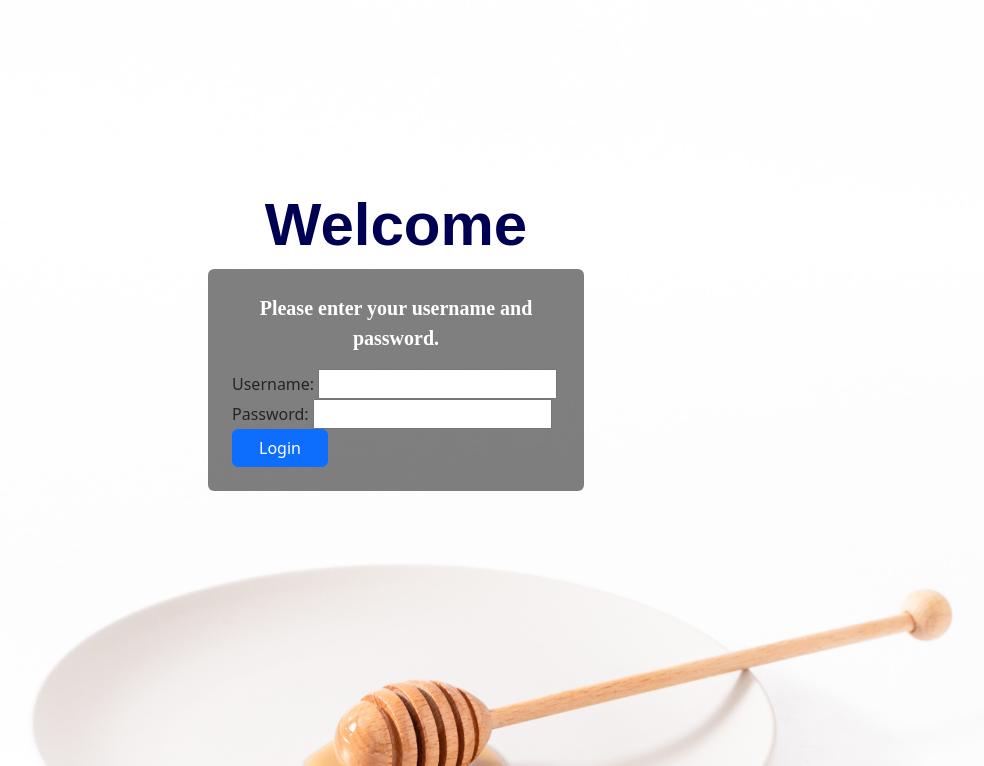
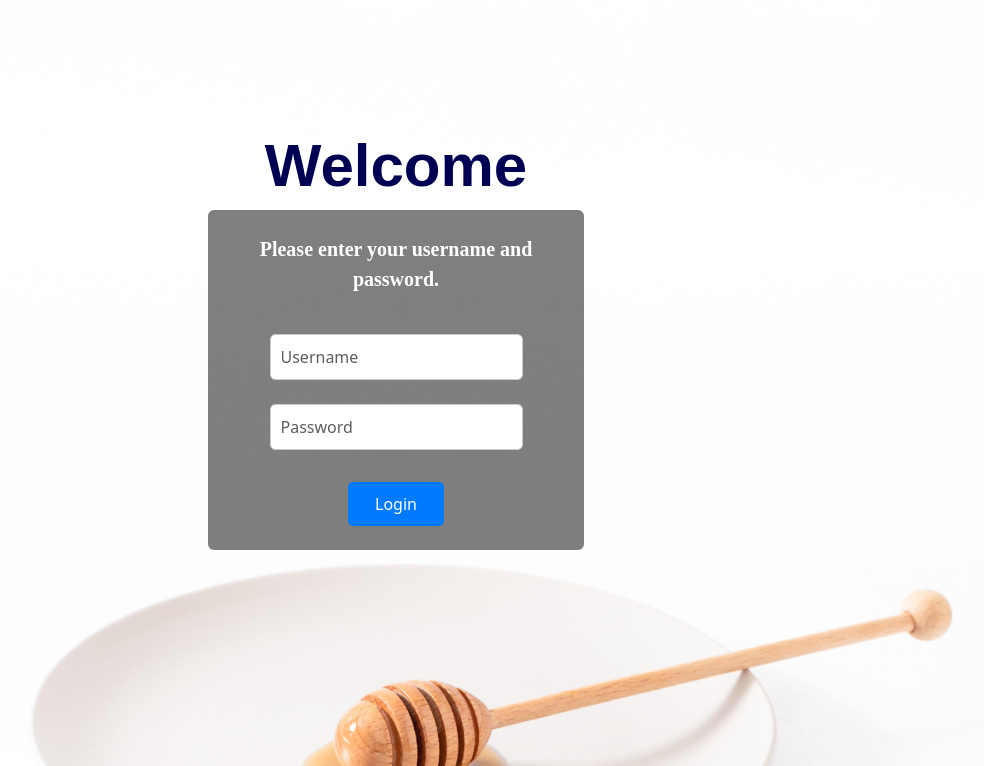
Before and after one commit to JacobCoch/recipe-app, a Django app: page /login/ in a window 1280 px wide. Shown: the top 766 px of the page, without its empty margins (244-1228 px from the left). Run offline with Django 4.2, Linux system fonts and the light colour scheme; some libraries are stand-ins or nearby versions.

Commit message:
add styles in login and signup template

```diff
--- a/recipe_project/views.py
+++ b/recipe_project/views.py
@@ -7,6 +7,7 @@ from .forms import LoginForm, SignUpForm
 # define a function view called login_view that takes a request from user
 def login_view(request):
     error_message = None
+    success_message = None
     form = LoginForm()  # Use the CustomLoginForm
 
     if request.method == "POST":
@@ -18,12 +19,14 @@ def login_view(request):
             user = authenticate(username=username, password=password)
 
             if user is not None:
+                success_message = "You have successfully logged in!"
                 login(request, user)
+
                 return redirect("recipes:recipes")
         else:
             error_message = "Oops, something went wrong."
 
-    context = {"form": form, "error_message": error_message}
+    context = {"form": form, "error_message": error_message, "success_message": success_message}
     return render(request, "auth/login.html", context)
 
 
--- a/static/recipe_project/styles/login.css
+++ b/static/recipe_project/styles/login.css
@@ -55,3 +55,38 @@ body.background-image {
   text-align: center;
   margin: 0 auto;
 }
+
+.input-control {
+  display: flex;
+  flex-direction: column;
+  flex-wrap: nowrap;
+  align-items: center;
+}
+.form-control {
+  width: 100%;
+  padding: 10px;
+  border: 1px solid #ccc;
+  border-radius: 5px;
+  font-size: 16px;
+}
+
+.error-message {
+  color: red;
+  margin-top: 5px;
+}
+
+/* Style the button as well */
+.login-btn {
+  background-color: #007bff;
+  color: #fff;
+  padding: 10px 20px;
+  border: none;
+  border-radius: 5px;
+
+  margin-top: 2rem;
+}
+
+.login-btn:hover {
+  background-color: #0056b3;
+  cursor: pointer;
+}
--- a/templates/auth/login.html
+++ b/templates/auth/login.html
@@ -31,16 +31,45 @@
           {% csrf_token %}
           <div class="input-control mx-auto">
             <div class="form-group">
-              {{ form.username.label_tag }} {{ form.username }}
+              <label
+                for="{{ form.username.id_for_label }}"
+                class="sr-only"
+              ></label>
+              <input
+                type="text"
+                name="{{ form.username.name }}"
+                id="{{ form.username.id_for_label }}"
+                class="form-control"
+                placeholder="Username"
+              />
+              {% if form.username.errors %}
+              <div class="error-message">{{ form.username.errors.0 }}</div>
+              {% endif %}
             </div>
             <div class="form-group">
-              {{ form.password.label_tag }} {{ form.password }}
+              <label
+                for="{{ form.password.id_for_label }}"
+                class="sr-only"
+              ></label>
+              <input
+                type="password"
+                name="{{ form.password.name }}"
+                id="{{ form.password.id_for_label }}"
+                class="form-control"
+                placeholder="Password"
+              />
+              {% if form.password.errors %}
+              <div class="error-message">{{ form.password.errors.0 }}</div>
+              {% endif %}
             </div>
             <button type="submit" class="btn btn-primary login-btn">
               Login
             </button>
           </div>
         </form>
+        {% if success_message %}
+        <p class="success-message">{{ success_message }}</p>
+        {% endif %}
       </div>
     </div>
   </body>
```
Also changed, not shown: static/recipe_project/styles/signup.css (+49 -0 lines), templates/auth/signup.html (+43 -9 lines), 1 other file.
